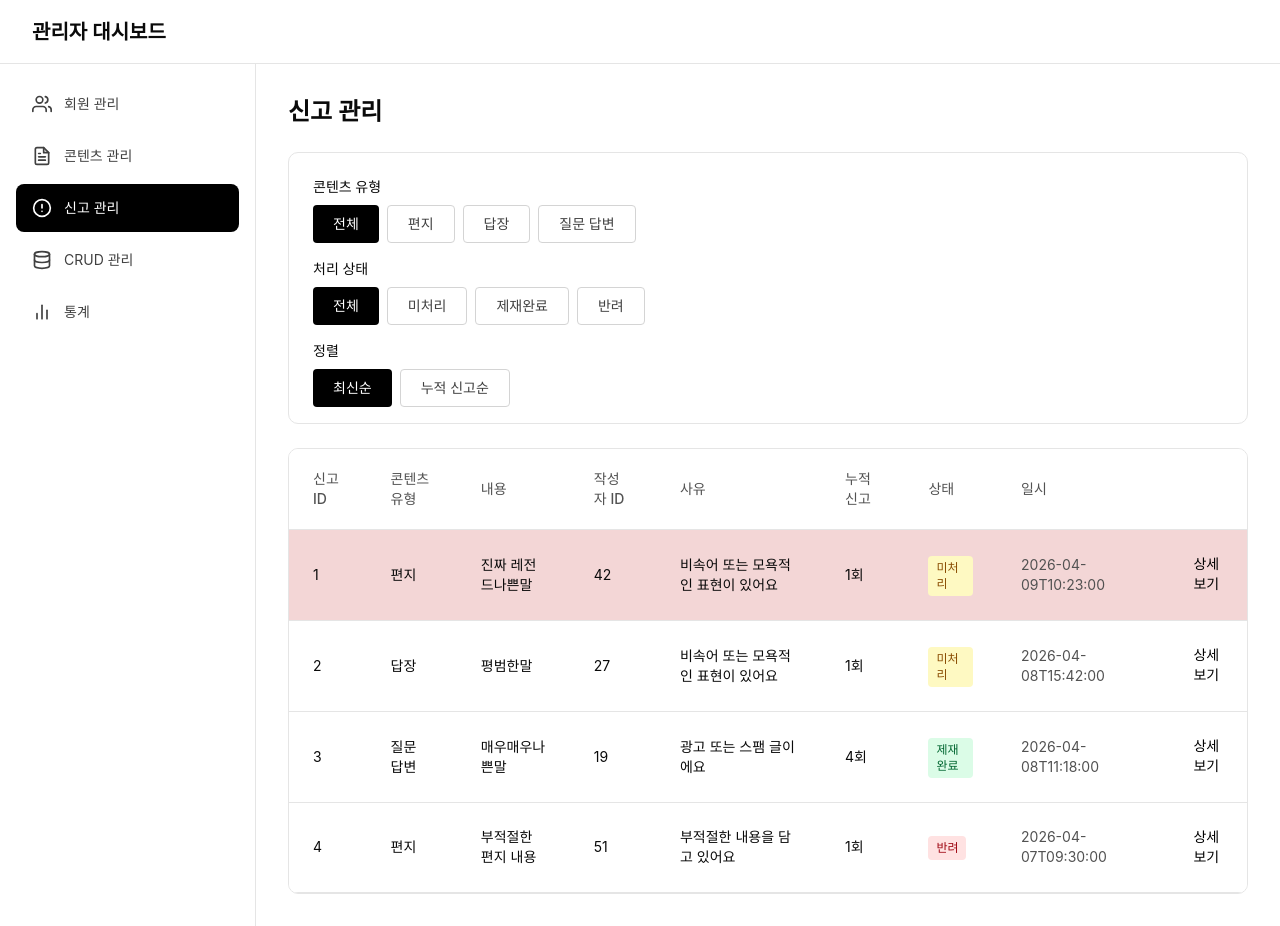
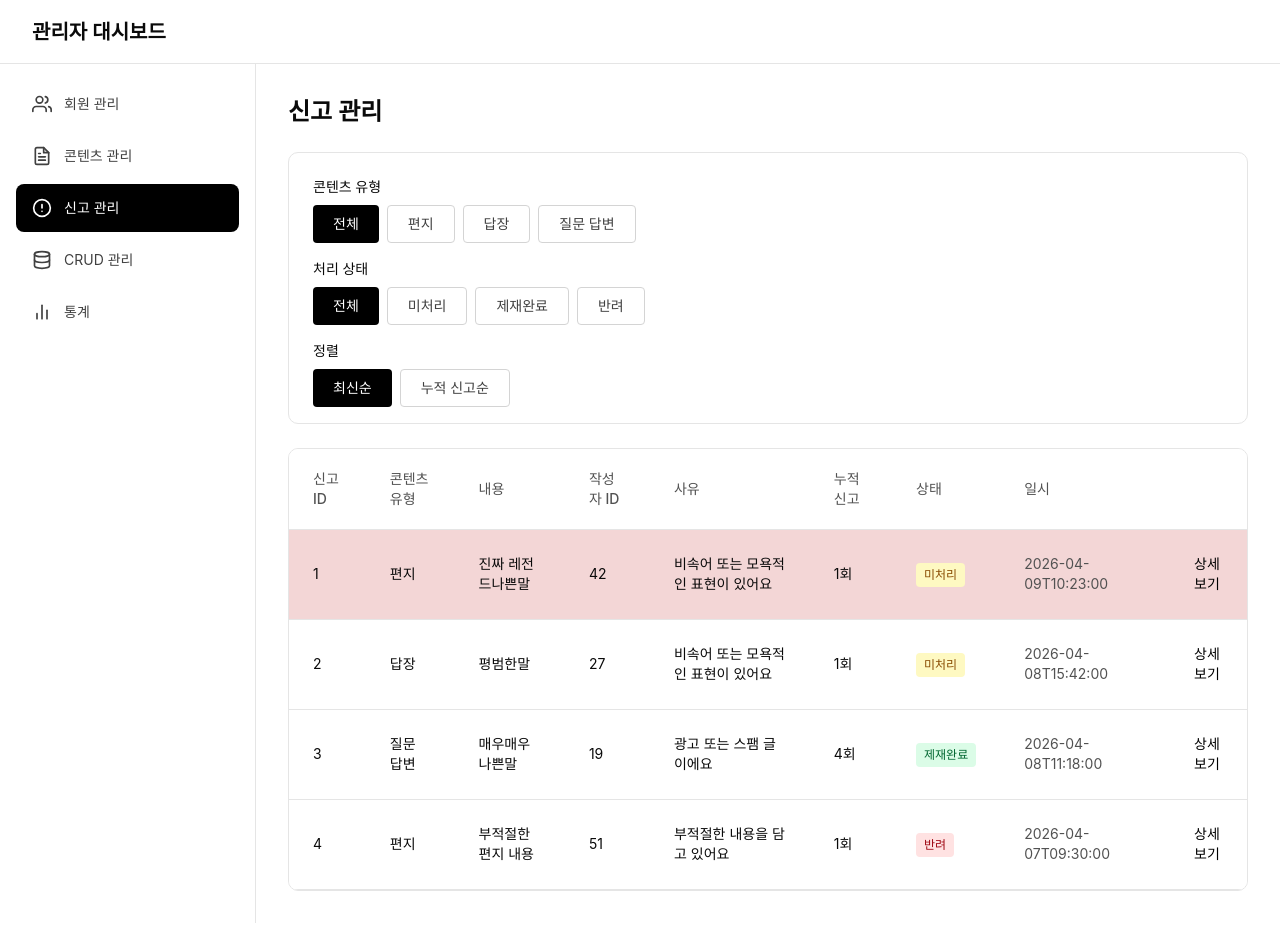
Before and after one commit to 2026-Egobook/Frontend-admin, a React (Vite) app: page /reports in a window 1280 px wide. Built offline with nearby package versions, Linux system fonts and the light colour scheme; no server answers.

Commit message:
:art: Design: 신고 리스트 테이블 및 상태 배지 UI 개선

```diff
--- a/src/features/report/components/ReportStatusBadge.jsx
+++ b/src/features/report/components/ReportStatusBadge.jsx
@@ -3,15 +3,17 @@ export default function ReportStatusBadge({ status, label }) {
     PENDING: 'bg-yellow-100 text-yellow-800',
     SANCTION_COMPLETED: 'bg-green-100 text-green-800',
     REJECTED: 'bg-red-100 text-red-800',
+    RESOLVED: 'bg-green-100 text-green-800',
+    REFUSED: 'bg-red-100 text-red-800',
   };
 
   return (
-    <div
-      className={`inline-flex rounded px-2 py-1 text-xs font-normal leading-4 ${
+    <span
+      className={`inline-flex w-fit whitespace-nowrap rounded px-2 py-1 text-xs font-normal leading-4 ${
         statusStyleMap[status] || 'bg-neutral-100 text-neutral-700'
       }`}
     >
       {label}
-    </div>
+    </span>
   );
 }
--- a/src/features/report/components/ReportTable.jsx
+++ b/src/features/report/components/ReportTable.jsx
@@ -1,9 +1,5 @@
 import { useNavigate } from 'react-router-dom';
 import ReportStatusBadge from './ReportStatusBadge';
-
-function formatDateTime(dateTime) {
-  return dateTime;
-}
 
 export default function ReportTable({ reports = [] }) {
   const navigate = useNavigate();
@@ -26,48 +22,49 @@ export default function ReportTable({ reports = [] }) {
         </thead>
 
         <tbody>
-          {reports.map((report) => (
-            <tr
-              key={report.reportId}
-              className={`border-b border-neutral-200 ${
-                report.isNew && report.status === 'PENDING' ? 'bg-[#F3D6D6]' : 'bg-white'
-              }`}
-            >
-              <td className="px-6 py-6 text-sm font-normal leading-5 text-neutral-950">
-                {report.reportId}
-              </td>
-              <td className="px-6 py-6 text-sm font-normal leading-5 text-neutral-950">
+          {reports.map((report) => {
+            const isHighlight = report.isNew && report.status === 'PENDING';
+            const rowBg = isHighlight ? 'bg-[#F3D6D6]' : 'bg-white';
+
+            return (
+              <tr key={report.reportId} className="border-b border-neutral-200">
+                <td className={`px-6 py-6 text-sm text-neutral-950 ${rowBg}`}>{report.reportId}</td>
+
+                <td className={`px-6 py-6 text-sm text-neutral-950 ${rowBg}`}>
                   {report.contentTypeLabel}
                 </td>
-              <td className="px-6 py-6 text-sm font-normal leading-5 text-neutral-950">
-                {report.content}
-              </td>
-              <td className="px-6 py-6 text-sm font-normal leading-5 text-neutral-950">
-                {report.authorId}
-              </td>
-              <td className="px-6 py-6 text-sm font-normal leading-5 text-neutral-950">
-                {report.reason}
-              </td>
-              <td className="px-6 py-6 text-sm font-normal leading-5 text-neutral-950">
+
+                <td className={`px-6 py-6 text-sm text-neutral-950 ${rowBg}`}>{report.content}</td>
+
+                <td className={`px-6 py-6 text-sm text-neutral-950 ${rowBg}`}>{report.authorId}</td>
+
+                <td className={`px-6 py-6 text-sm text-neutral-950 ${rowBg}`}>{report.reason}</td>
+
+                <td className={`px-6 py-6 text-sm text-neutral-950 ${rowBg}`}>
                   {report.totalReportCount}회
                 </td>
-              <td className="px-6 py-6">
+
+                <td className={`px-6 py-6 align-middle ${rowBg}`}>
                   <ReportStatusBadge status={report.status} label={report.statusLabel} />
                 </td>
-              <td className="px-6 py-6 text-sm font-normal leading-5 text-neutral-600">
-                {formatDateTime(report.createdAt)}
+
+                <td className={`px-6 py-6 text-sm text-neutral-600 ${rowBg}`}>
+                  {report.createdAt}
                 </td>
-              <td className="px-6 py-6">
+
+                <td className={`px-6 py-6 align-middle ${rowBg}`}>
                   <button
                     type="button"
                     onClick={() => navigate(`/reports/${report.reportId}`)}
-                  className="text-sm font-normal leading-5 text-black"
+                    className="w-8 text-center text-sm leading-5 text-black hover:underline"
                   >
-                  상세보기
+                    <span className="block">상세</span>
+                    <span className="block">보기</span>
                   </button>
                 </td>
               </tr>
-          ))}
+            );
+          })}
         </tbody>
       </table>
     </div>
```
Lines whose indentation alone changed are shown as unchanged.
